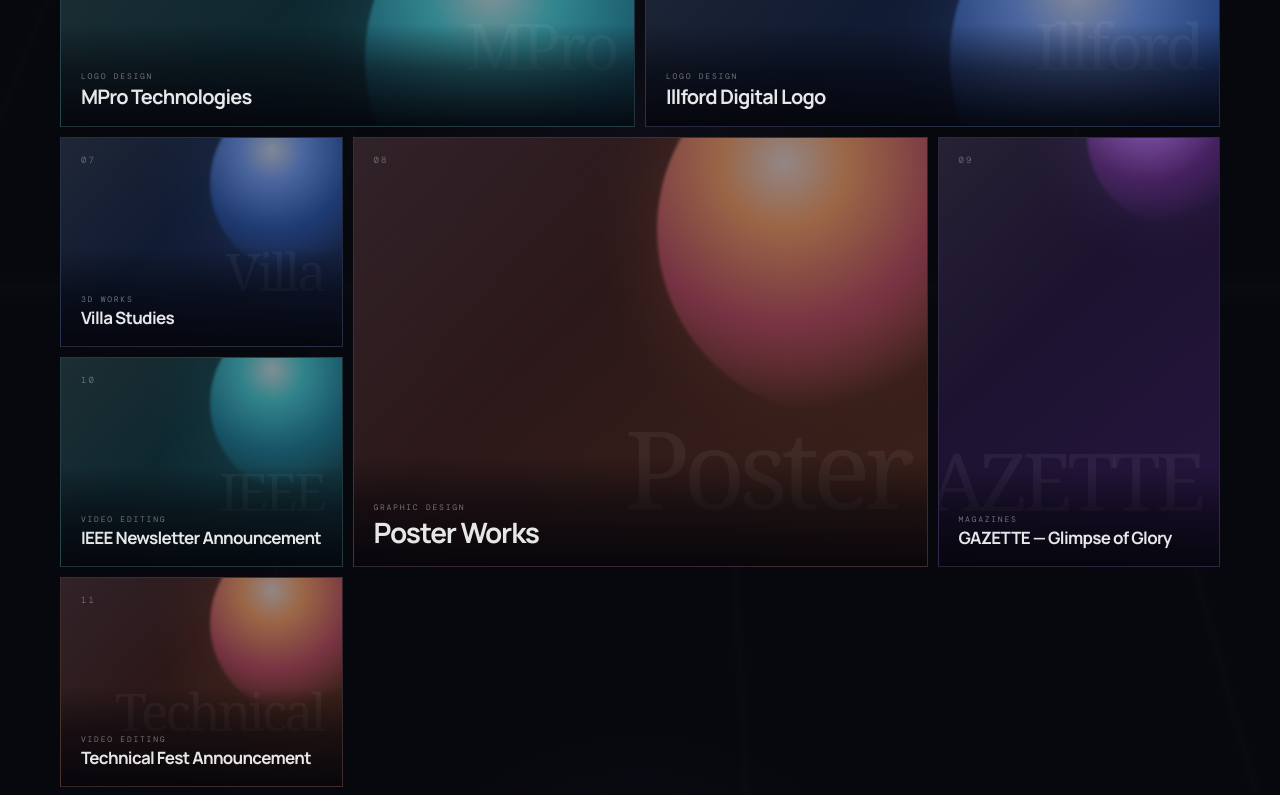
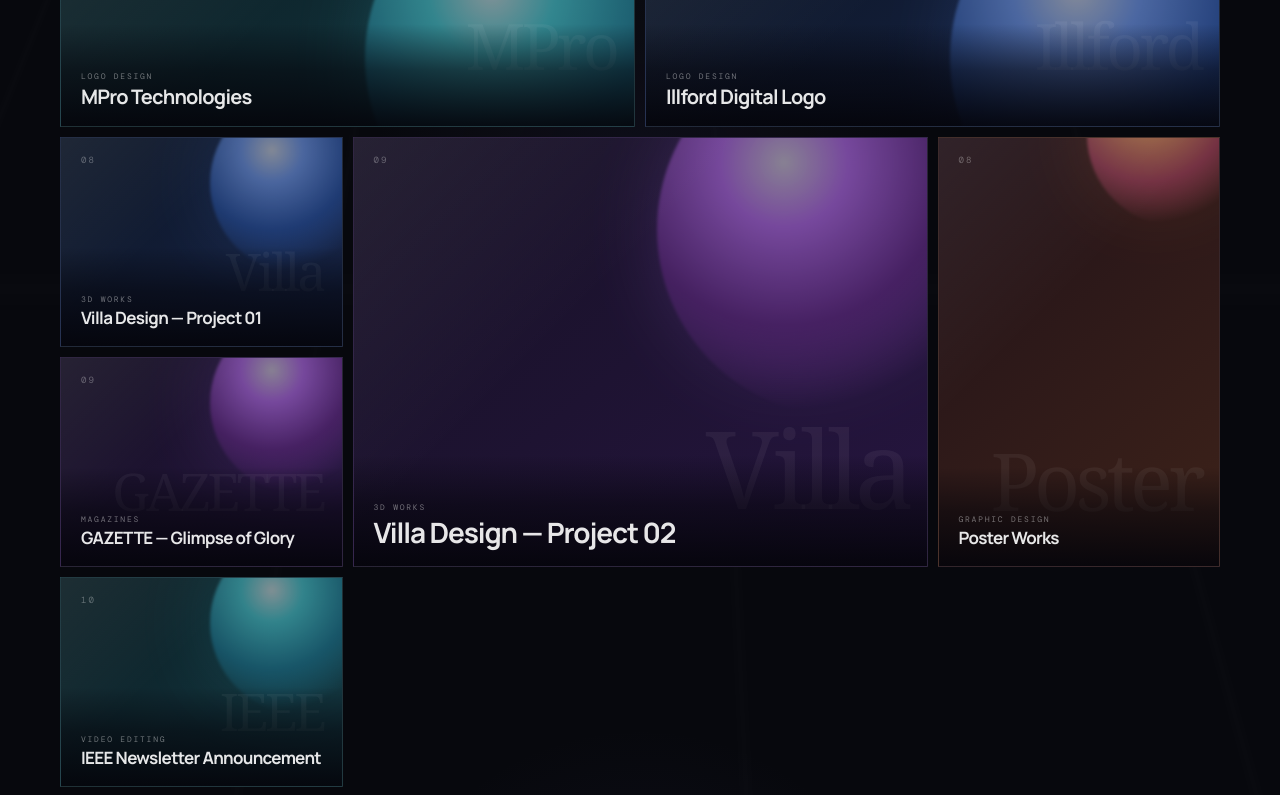
Before and after one commit to adarshprakasan/portfolio, a Next.js app: page / in a window 1280 px wide. Shown: the part 1720-2515 px from the top of the page. Built offline with nearby package versions, Linux system fonts and the light colour scheme.

Commit message:
Projects structured

```diff
--- a/data/projects.ts
+++ b/data/projects.ts
@@ -196,28 +196,54 @@ export const designerProjects: Project[] = [
   },
 
   {
-    number: "07",
+    number: "08",
     category: "3D Works",
-    title: "Villa Studies",
+    title: "Villa Design — Project 01",
     description:
-      "Architectural 3D visualization studies exploring residential spaces, materials, lighting, and composition in Blender.",
+      "A residential villa visualization exploring architectural form, materials, lighting, and spatial composition through 3D design.",
     accent: "blue",
     designCategory: "3D Works",
     longDescription:
-      "A collection of two residential villa visualization projects created in Blender. The work focused on translating architectural concepts into detailed 3D environments while exploring modelling, materials, lighting, camera composition, and overall visual presentation.",
+      "A residential villa design project created in Blender, focusing on translating an architectural concept into a detailed 3D environment. The project involved modelling the villa, developing materials, setting up lighting, and composing the final scenes to create a realistic architectural presentation.",
     tags: [
       "3D Design",
       "Blender",
       "Architectural Visualization",
-      "Modelling",
+      "3D Modelling",
       "Rendering",
     ],
     year: "2021",
     role: "3D Designer",
     highlights: [
-      "Created two residential villa environments from 3D modelling to final presentation",
-      "Worked with materials, lighting, camera composition, and environmental details",
-      "Explored architectural visualization techniques using Blender",
+      "Created the villa model and surrounding architectural environment in Blender",
+      "Worked on materials, lighting, camera composition, and scene presentation",
+      "Developed the project from 3D modelling through final visualization",
+    ],
+  },
+
+  {
+    number: "09",
+    category: "3D Works",
+    title: "Villa Design — Project 02",
+    description:
+      "A second residential 3D visualization project focused on architectural modelling, material exploration, lighting, and realistic presentation.",
+    accent: "lilac",
+    designCategory: "3D Works",
+    longDescription:
+      "An independent villa visualization project created in Blender, exploring a different residential architectural direction from the first project. The work focused on 3D modelling, materials, lighting, composition, and creating a visually detailed presentation of the villa and its surroundings.",
+    tags: [
+      "3D Design",
+      "Blender",
+      "Architectural Visualization",
+      "3D Modelling",
+      "Rendering",
+    ],
+    year: "2021",
+    role: "3D Designer",
+    highlights: [
+      "Designed and modelled the residential villa environment in Blender",
+      "Explored architectural materials, lighting, and environmental details",
+      "Created composed 3D scenes for architectural visualization and presentation",
     ],
   },
 
@@ -238,7 +264,7 @@ export const designerProjects: Project[] = [
       "Composition",
       "Visual Design",
     ],
-    year: "2021–2024",
+    year: "2020–2024",
     role: "Graphic Designer",
     highlights: [
       "Created posters across multiple themes, events, and communication needs",
```
